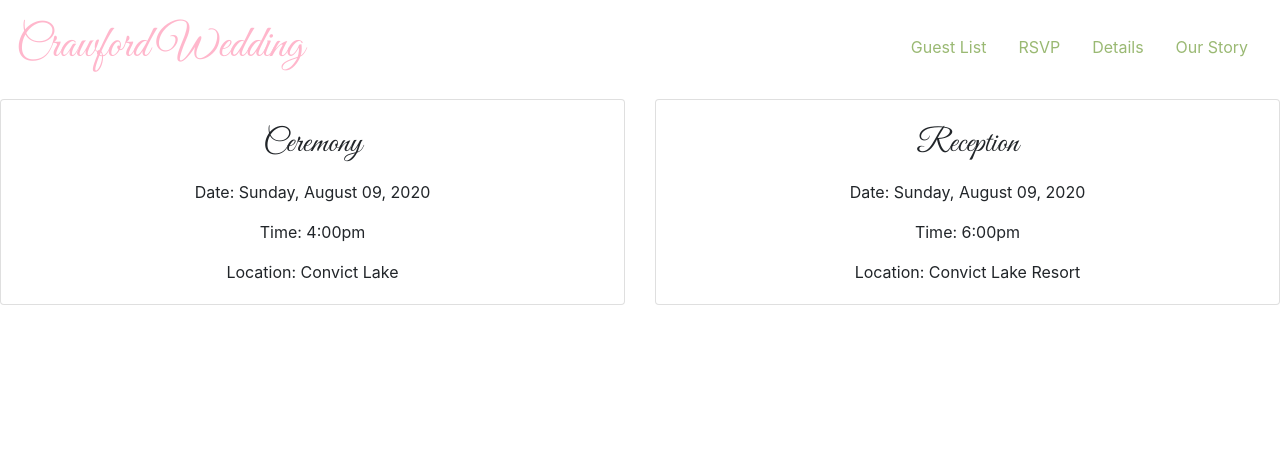
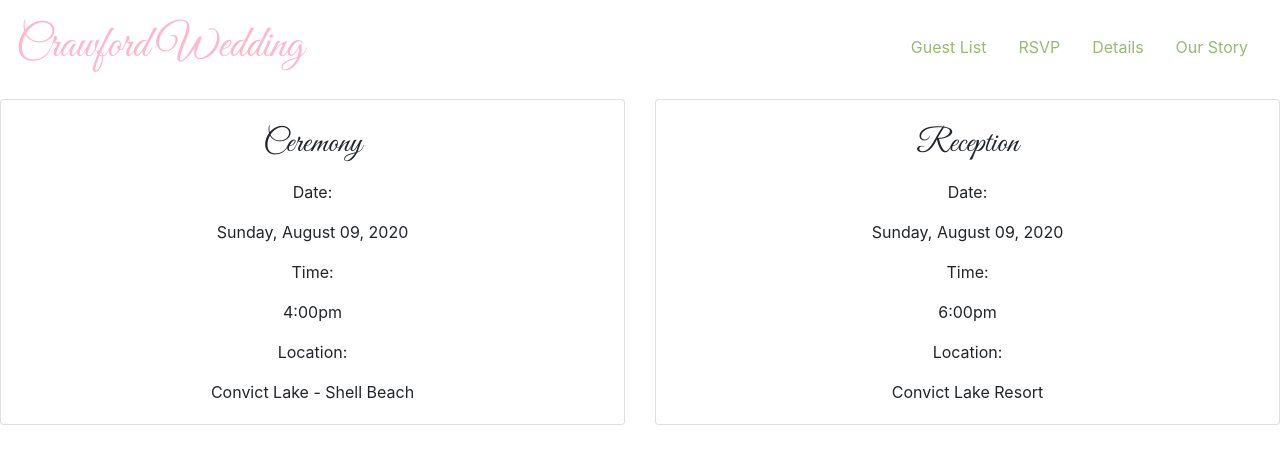
Before and after one commit to torianne02/crawford-wedding-frontend, a React (Create React App) app: page /details in a window 1280 px wide. Shown: the top 464 px of the page. Built offline with nearby package versions, Linux system fonts and the light colour scheme.

Commit message:
adjusts card template using reactstrap breaks text into multiple lines

```diff
--- a/src/components/Details.js
+++ b/src/components/Details.js
@@ -9,20 +9,26 @@ const Details = () => {
           <Card className="ceremony-details">
             <CardBody>
               <CardTitle>Ceremony</CardTitle>
-              <CardText>Date: Sunday, August 09, 2020</CardText>
-              <CardText>Time: 4:00pm</CardText>
-              <CardText>Location: Convict Lake</CardText>
+              <CardText id="detail-label">Date:</CardText>
+              <CardText>Sunday, August 09, 2020</CardText>
+              <CardText id="detail-label">Time:</CardText>
+              <CardText>4:00pm</CardText>
+              <CardText id="detail-label">Location:</CardText>
+              <CardText>Convict Lake - Shell Beach</CardText>
             </CardBody>
           </Card>
         </Col>
         <Col sm="6">
           <Card className="reception-details">
-            <CardBody>
-              <CardTitle>Reception</CardTitle>
-              <CardText>Date: Sunday, August 09, 2020</CardText>
-              <CardText>Time: 6:00pm</CardText>
-              <CardText>Location: Convict Lake Resort</CardText>
-            </CardBody>
+          <CardBody>
+            <CardTitle>Reception</CardTitle>
+            <CardText id="detail-label">Date:</CardText>
+            <CardText>Sunday, August 09, 2020</CardText>
+            <CardText id="detail-label">Time:</CardText>
+            <CardText>6:00pm</CardText>
+            <CardText id="detail-label">Location:</CardText>
+            <CardText>Convict Lake Resort</CardText>
+          </CardBody>
           </Card>
         </Col>
       </Row>
```
